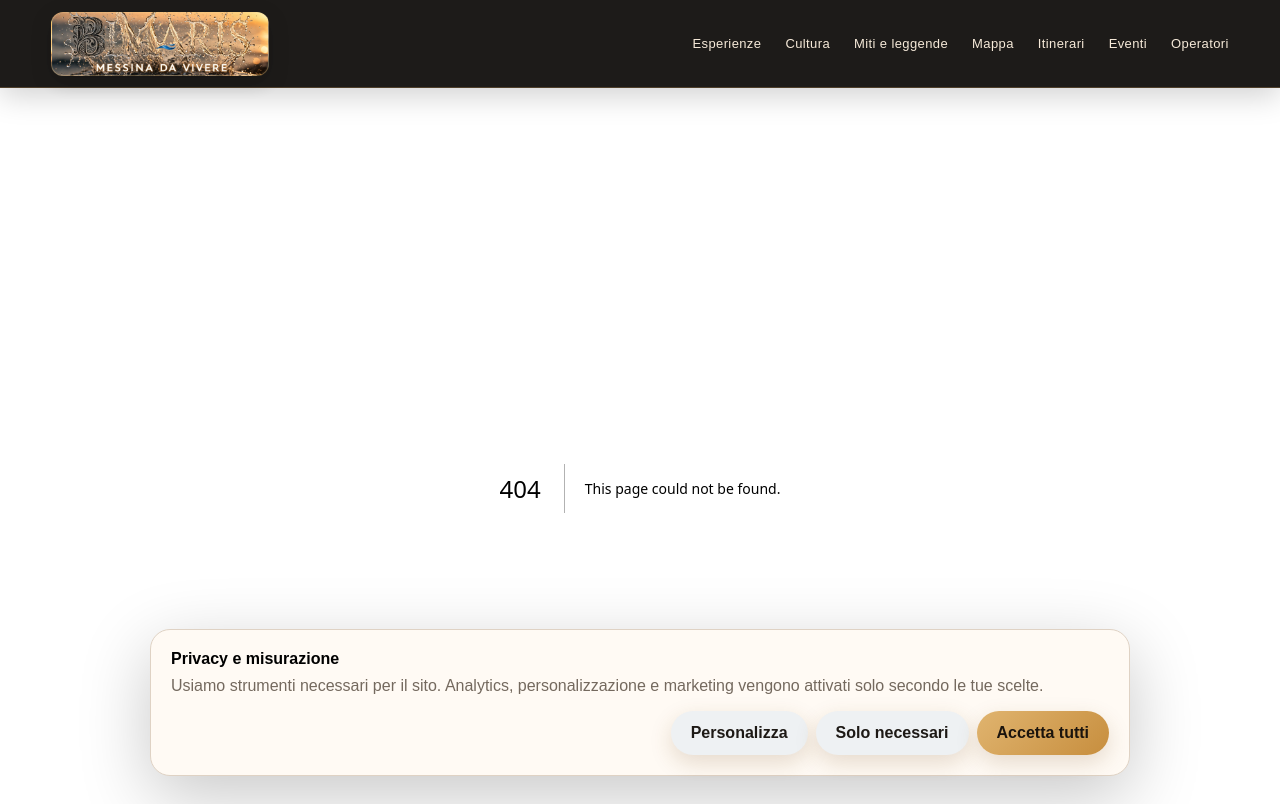
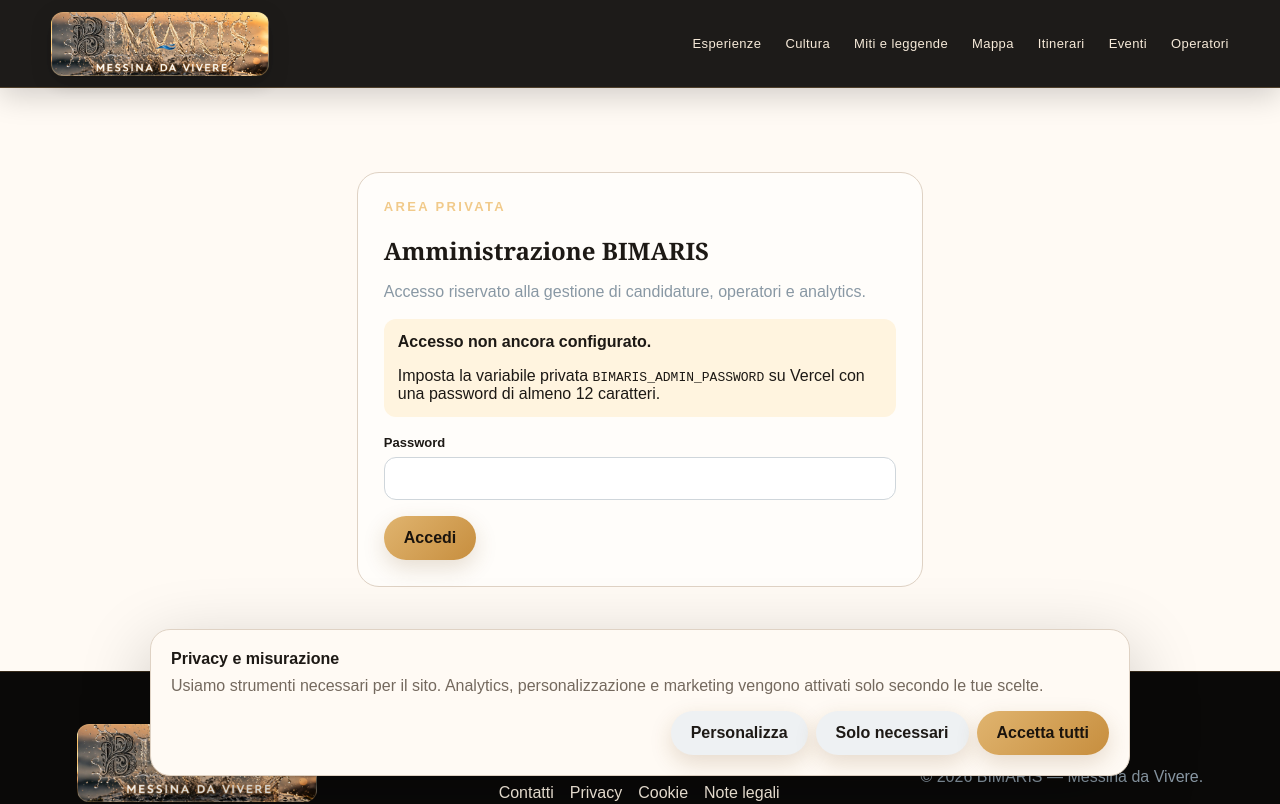
Before and after one commit to giovannibrunetto/bimaris-platform, a Next.js app in the folder apps/web/: page /admin/login in a window 1280 px wide. Before the commit this address had no page. Shown: the top 804 px of the page. Built offline with nearby package versions, Linux system fonts and the light colour scheme.

Commit message:
Add admin login page

```diff
--- /dev/null
+++ b/apps/web/app/admin/login/page.tsx
@@ -0,0 +1,42 @@
+import { redirect } from "next/navigation";
+import { isAdminAuthenticated, isAdminConfigured } from "@/lib/admin-auth";
+
+export const dynamic = "force-dynamic";
+export const revalidate = 0;
+
+export default async function AdminLoginPage({ searchParams }: { searchParams: Promise<{ error?: string }> }) {
+  if (await isAdminAuthenticated()) redirect("/admin");
+
+  const { error } = await searchParams;
+  const configured = isAdminConfigured();
+
+  return (
+    <section className="section" style={{ maxWidth: 720, margin: "0 auto" }}>
+      <div className="detail-panel">
+        <div className="kicker">Area privata</div>
+        <h1 style={{ fontFamily: "Georgia,serif", marginBottom: 8 }}>Amministrazione BIMARIS</h1>
+        <p className="muted">Accesso riservato alla gestione di candidature, operatori e analytics.</p>
+
+        {!configured && (
+          <div style={{ padding: 14, borderRadius: 12, background: "#fff4df", margin: "18px 0" }}>
+            <strong>Accesso non ancora configurato.</strong>
+            <p style={{ marginBottom: 0 }}>Imposta la variabile privata <code>BIMARIS_ADMIN_PASSWORD</code> su Vercel con una password di almeno 12 caratteri.</p>
+          </div>
+        )}
+
+        {error === "invalid" && <p style={{ color: "#9d2626" }}>Password non corretta.</p>}
+        {error === "not-configured" && <p style={{ color: "#9d2626" }}>Password amministratore non configurata.</p>}
+
+        <form method="post" action="/api/admin/login" className="form" style={{ gridTemplateColumns: "1fr" }}>
+          <label className="wide">
+            Password
+            <input name="password" type="password" autoComplete="current-password" required minLength={12} disabled={!configured} />
+          </label>
+          <div className="wide">
+            <button className="button" type="submit" disabled={!configured}>Accedi</button>
+          </div>
+        </form>
+      </div>
+    </section>
+  );
+}
```
